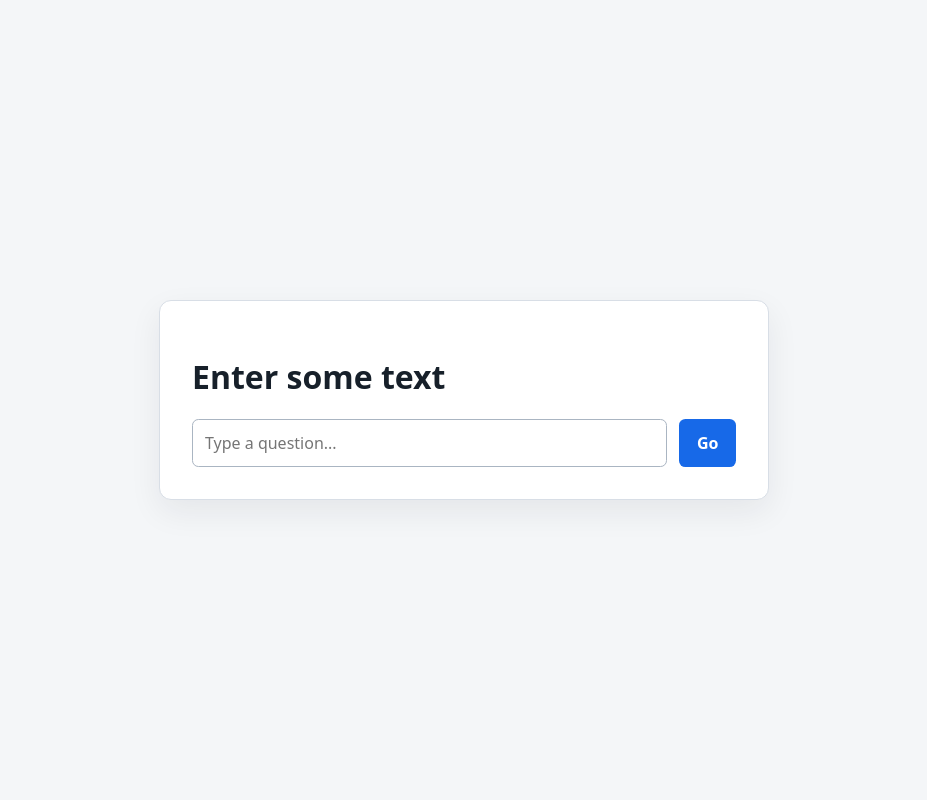
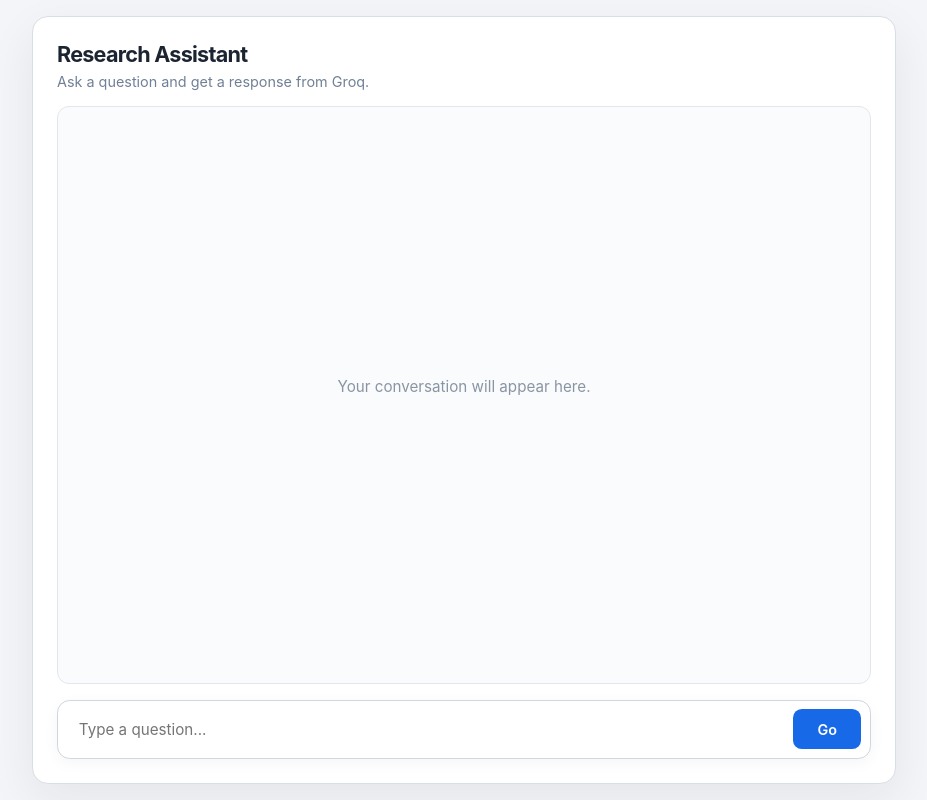
Before and after one commit to 0oJimmyo0/ES-3890-website, a Flask app: page / in a window 1280 px wide. Shown: the whole page, without its empty margins (176-1103 px from the left). Run offline with Flask 3, Linux system fonts and the light colour scheme.

Commit message:
Preserve Flask chat conversation context

```diff
--- a/in class/app.py
+++ b/in class/app.py
@@ -1,17 +1,26 @@
 import os
+import secrets
 from pathlib import Path
+from uuid import uuid4
 
 from dotenv import load_dotenv
-from flask import Flask, render_template, request
+from flask import Flask, redirect, render_template, request, session
 from groq import Groq
 
 app = Flask(__name__)
 PROJECT_ROOT = Path(__file__).resolve().parent.parent
 load_dotenv(PROJECT_ROOT / ".env.local")
+app.secret_key = os.getenv("FLASK_SECRET_KEY") or secrets.token_hex(32)
+app.config.update(SESSION_COOKIE_HTTPONLY=True, SESSION_COOKIE_SAMESITE="Lax")
 MODEL = os.getenv("GROQ_MODEL", "openai/gpt-oss-20b")
+MAX_HISTORY_MESSAGES = 12
+
+# This local demo keeps conversation transcripts in server memory, indexed by
+# a signed session ID stored in the browser cookie.
+conversations = {}
 
 
-def ask_groq(question):
+def ask_groq(question, history):
     api_key = os.getenv("GROQ_API_KEY")
     if not api_key:
         raise RuntimeError("GROQ_API_KEY is missing from the server environment.")
@@ -19,7 +28,14 @@ def ask_groq(question):
     client = Groq(api_key=api_key)
     completion = client.chat.completions.create(
         model=MODEL,
-        messages=[{"role": "user", "content": question}],
+        messages=[
+            {
+                "role": "system",
+                "content": "You are a helpful assistant. Use the conversation history when relevant and answer clearly and concisely.",
+            },
+            *history[-MAX_HISTORY_MESSAGES:],
+            {"role": "user", "content": question},
+        ],
         temperature=0.2,
         max_completion_tokens=300,
     )
@@ -28,26 +44,45 @@ def ask_groq(question):
 
 @app.route("/", methods=["GET", "POST"])
 def index():
+    conversation_id = session.get("conversation_id")
+    messages = conversations.get(conversation_id, [])
     captured_text = None
-    llm_response = None
     error_message = None
 
     if request.method == "POST":
         captured_text = request.form.get("user_text", "")
         print(f"Captured text: {captured_text}", flush=True)
         try:
-            llm_response = ask_groq(captured_text)
+            llm_response = ask_groq(captured_text, messages)
             print(f"Groq response: {llm_response}", flush=True)
+            if not conversation_id:
+                conversation_id = str(uuid4())
+                session["conversation_id"] = conversation_id
+                conversations[conversation_id] = messages
+            messages.extend([
+                {"role": "user", "content": captured_text},
+                {"role": "assistant", "content": llm_response},
+            ])
         except Exception as error:
             print(f"Groq request failed: {type(error).__name__}: {error}", flush=True)
             error_message = "Groq could not answer. Check the API key, model setting, or network and try again."
+            messages = [
+                *messages,
+                {"role": "user", "content": captured_text},
+                {"role": "assistant", "content": error_message},
+            ]
 
     return render_template(
         "index.html",
-        captured_text=captured_text,
-        llm_response=llm_response,
-        error_message=error_message,
+        messages=messages,
+        retry_text=captured_text if error_message else "",
     )
+
+
+@app.post("/reset")
+def reset_conversation():
+    session.pop("conversation_id", None)
+    return redirect("/")
 
 
 if __name__ == "__main__":
--- a/in class/templates/index.html
+++ b/in class/templates/index.html
@@ -3,81 +3,126 @@
   <head>
     <meta charset="utf-8">
     <meta name="viewport" content="width=device-width, initial-scale=1">
-    <title>Text Capture | Flask</title>
+    <title>Flask Chat Demo</title>
     <style>
+      * { box-sizing: border-box; }
       body {
-        display: grid;
-        min-height: 100vh;
+        display: flex;
+        min-height: 100dvh;
         margin: 0;
-        place-items: center;
-        background: #f4f6f8;
-        color: #17202a;
-        font-family: system-ui, sans-serif;
+        align-items: center;
+        justify-content: center;
+        padding: 1rem;
+        background: #f3f5f8;
+        color: #1b2430;
+        font-family: Inter, ui-sans-serif, system-ui, -apple-system, BlinkMacSystemFont, "Segoe UI", sans-serif;
       }
       main {
-        width: min(34rem, calc(100% - 2rem));
-        padding: 2rem;
+        display: flex;
+        width: min(100%, 54rem);
+        height: min(54rem, calc(100dvh - 2rem));
+        min-height: 25rem;
+        flex-direction: column;
+        padding: 1.5rem;
         border: 1px solid #d8dee6;
+        border-radius: 1rem;
+        background: white;
+        box-shadow: 0 1rem 3rem #17202a12;
+      }
+      header { flex: 0 0 auto; padding-bottom: 1rem; }
+      .header-row { display: flex; align-items: center; justify-content: space-between; gap: 1rem; }
+      h1 { margin: 0; font-size: 1.35rem; font-weight: 650; letter-spacing: -0.035em; }
+      .subtitle { margin: 0.35rem 0 0; color: #718096; font-size: 0.9rem; }
+      .conversation {
+        display: flex;
+        min-height: 0;
+        flex: 1 1 auto;
+        flex-direction: column;
+        gap: 1rem;
+        overflow-y: auto;
+        overscroll-behavior: contain;
+        padding: 1.25rem;
+        border: 1px solid #e2e7ed;
         border-radius: 0.75rem;
-        background: white;
-        box-shadow: 0 0.75rem 2rem #17202a12;
+        background: #fafbfd;
+        scroll-behavior: smooth;
       }
-      .conversation { display: grid; gap: 1rem; margin: 1.5rem 0; }
-      .message { max-width: 85%; padding: 0.85rem 1rem; border-radius: 0.8rem; line-height: 1.55; overflow-wrap: anywhere; white-space: pre-wrap; }
-      .user-message { justify-self: end; background: #e8ebef; color: #303943; border-bottom-right-radius: 0.2rem; }
-      .assistant-message { justify-self: start; background: #f1f5fb; color: #17202a; border-bottom-left-radius: 0.2rem; }
-      .message-label { display: block; margin-bottom: 0.25rem; color: #697586; font-size: 0.75rem; font-weight: 600; }
-      form { display: flex; gap: 0.75rem; }
+      .empty-state { margin: auto; color: #8a95a3; font-size: 0.95rem; text-align: center; }
+      .message { max-width: min(84%, 42rem); padding: 0.9rem 1rem; border-radius: 1rem; font-size: 0.96rem; line-height: 1.65; overflow-wrap: anywhere; white-space: pre-wrap; }
+      .user-message { align-self: flex-end; border: 1px solid #e0e4e9; border-bottom-right-radius: 0.3rem; background: #e9edf2; color: #303943; }
+      .assistant-message { align-self: flex-start; border: 1px solid #e7ecf2; border-bottom-left-radius: 0.3rem; background: #fff; color: #202a36; }
+      .message-label { display: block; margin-bottom: 0.3rem; color: #718096; font-size: 0.72rem; font-weight: 650; letter-spacing: 0.04em; text-transform: uppercase; }
+      .composer { display: flex; flex: 0 0 auto; gap: 0.65rem; margin-top: 1rem; padding: 0.55rem; border: 1px solid #cfd7e1; border-radius: 0.8rem; background: #fff; box-shadow: 0 0.25rem 0.9rem #17202a0a; }
       input {
         min-width: 0;
         flex: 1;
-        padding: 0.75rem;
-        border: 1px solid #aab5c2;
-        border-radius: 0.4rem;
+        padding: 0.65rem 0.75rem;
+        border: 0;
+        outline: 0;
+        background: transparent;
+        color: inherit;
         font: inherit;
+        font-size: 0.95rem;
       }
+      .composer:focus-within { border-color: #6e9deb; box-shadow: 0 0 0 3px #1769e81c; }
       button {
-        padding: 0.75rem 1.1rem;
+        min-width: 4.25rem;
+        padding: 0.65rem 1rem;
         border: 0;
-        border-radius: 0.4rem;
+        border-radius: 0.55rem;
         background: #1769e8;
         color: white;
         cursor: pointer;
         font: inherit;
+        font-size: 0.9rem;
         font-weight: 600;
       }
-      output { display: block; margin-top: 1.25rem; overflow-wrap: anywhere; }
+      button:hover { background: #1059ca; }
+      button:focus-visible { outline: 3px solid #1769e855; outline-offset: 2px; }
+      .reset-button { min-width: auto; padding: 0.5rem 0.7rem; border: 1px solid #e0e5eb; background: #fff; color: #586474; font-size: 0.8rem; }
+      .reset-button:hover { background: #f5f7fa; color: #263241; }
+      @media (max-width: 600px) {
+        body { padding: 0.5rem; }
+        main { height: calc(100dvh - 1rem); min-height: 20rem; padding: 1rem; border-radius: 0.75rem; }
+        .conversation { padding: 0.85rem; }
+        .message { max-width: 94%; padding: 0.75rem 0.85rem; font-size: 0.92rem; }
+      }
     </style>
   </head>
   <body>
     <main>
-      <h1>Enter some text</h1>
-      {% if captured_text is not none or llm_response or error_message %}
-        <section aria-label="Conversation" aria-live="polite" class="conversation">
-          {% if captured_text is not none %}
-            <div class="message user-message">
-              <span class="message-label">You</span>
-              {{ captured_text }}
+      <header>
+        <div class="header-row">
+          <h1>Research Assistant</h1>
+          {% if messages %}
+            <form action="/reset" method="post">
+              <button class="reset-button" type="submit">New chat</button>
+            </form>
+          {% endif %}
+        </div>
+        <p class="subtitle">Ask a question and get a response from Groq.</p>
+      </header>
+      <section aria-label="Conversation" aria-live="polite" class="conversation" id="conversation">
+        {% if messages %}
+          {% for message in messages %}
+            <div class="message {{ 'user-message' if message.role == 'user' else 'assistant-message' }}">
+              <span class="message-label">{{ 'You' if message.role == 'user' else 'Assistant' }}</span>
+              {{ message.content }}
             </div>
-          {% endif %}
-          {% if llm_response %}
-            <div class="message assistant-message">
-              <span class="message-label">Assistant</span>
-              {{ llm_response }}
-            </div>
-          {% endif %}
-          {% if error_message %}
-            <div class="message assistant-message">
-              <span class="message-label">Assistant</span>
-              {{ error_message }}
-            </div>
-          {% endif %}
-        </section>
-      {% endif %}
-      <form method="post">
-        <input aria-label="Your message" name="user_text" type="text" placeholder="Type a question..." value="{{ captured_text or '' }}" required>
+          {% endfor %}
+        {% else %}
+          <p class="empty-state">Your conversation will appear here.</p>
+        {% endif %}
+        <div id="conversation-end"></div>
+      </section>
+      <form class="composer" method="post">
+        <input aria-label="Your message" name="user_text" type="text" placeholder="Type a question..." value="{{ retry_text }}" required>
         <button type="submit">Go</button>
       </form>
     </main>
+    <script>
+      const conversation = document.getElementById("conversation");
+      if (conversation) conversation.scrollTop = conversation.scrollHeight;
+    </script>
   </body>
 </html>
```
